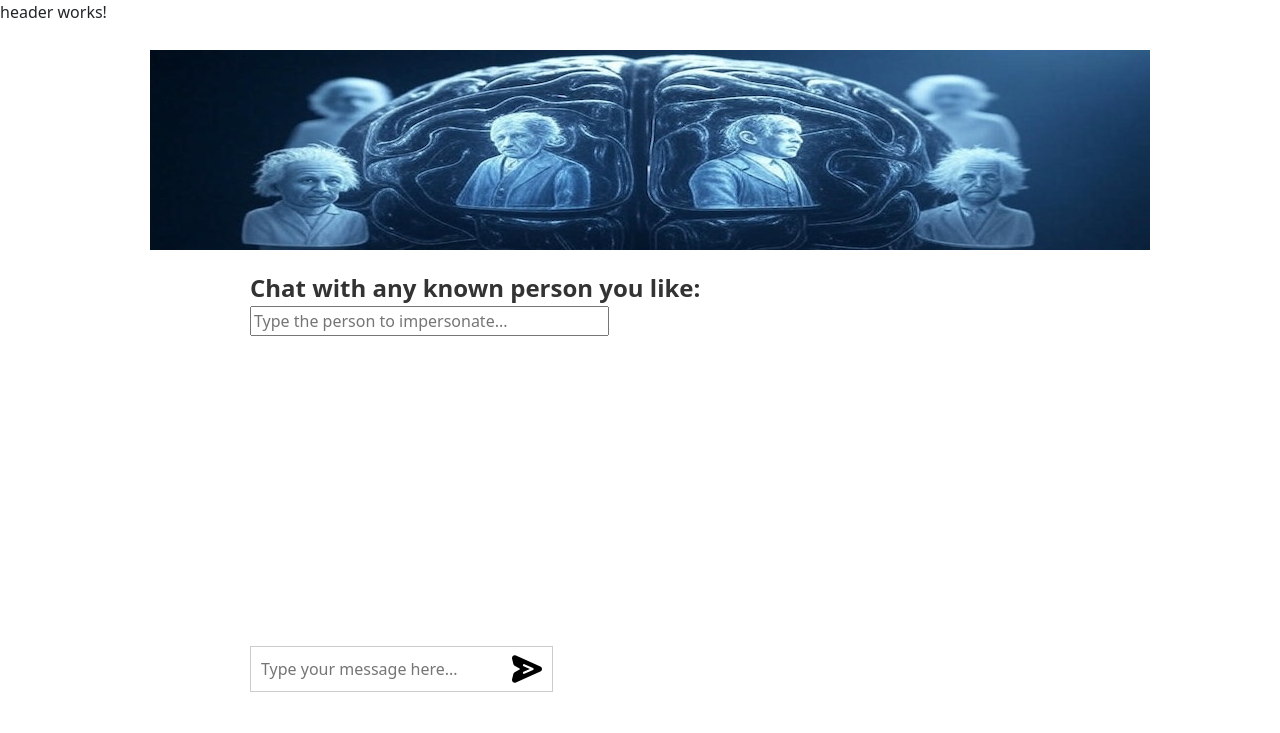
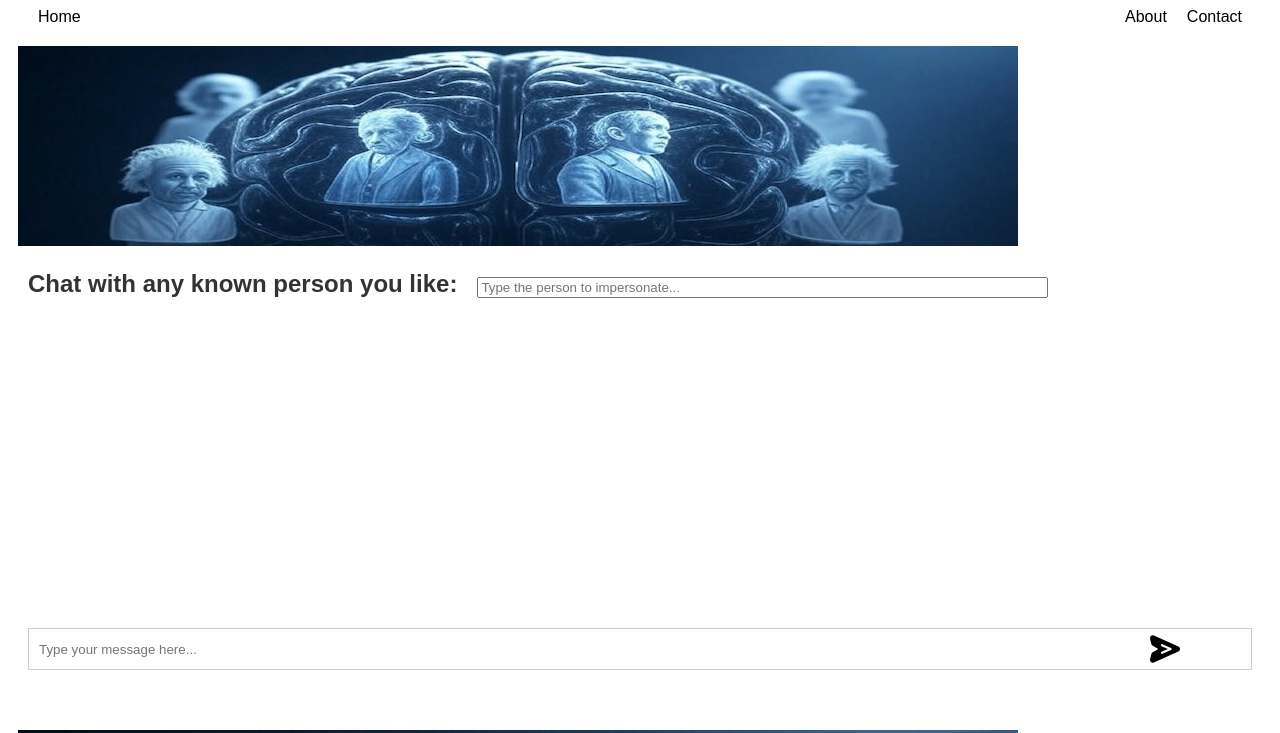
Before and after one commit to cluebbe/ai-impersonator-angular, an Angular app: page / in a window 1280 px wide. Shown: the top 733 px of the page. Built offline with nearby package versions, Linux system fonts and the light colour scheme.

Commit message:
removed bootstrap again. Added Navbar

```diff
--- a/angular.json
+++ b/angular.json
@@ -27,11 +27,10 @@
               }
             ],
             "styles": [
-              "src/styles.css",
-              "node_modules/bootstrap/dist/css/bootstrap.min.css"
+              "src/styles.css"
             ],
             "scripts": [
-              "node_modules/bootstrap/dist/js/bootstrap.min.js"
+
             ]
           },
           "configurations": {
--- a/src/app/app.routes.ts
+++ b/src/app/app.routes.ts
@@ -1,3 +1,7 @@
 import { Routes } from '@angular/router';
+import { ChatComponent } from './chat/chat.component';
 
-export const routes: Routes = [];
+export const routes: Routes = [
+    {path: '', component: ChatComponent},
+    {path: 'home', component: ChatComponent}
+];
--- a/src/app/chat/chat.component.css
+++ b/src/app/chat/chat.component.css
@@ -1,11 +1,11 @@
 .chat-container {
-    max-width: 1000px;
+    /*max-width: 1000px;*/
     margin: 10px auto;
     padding: 10px;
   }
 
 .chat-box {
-    max-width: 800px;
+    /*max-width: 900px;*/
     margin: 10px auto;
     padding: 10px;
   }
--- a/src/app/header/header.component.css
+++ b/src/app/header/header.component.css
@@ -0,0 +1,17 @@
+#container {
+    display: flex;
+    padding: 0px 30px;
+    .link{
+        cursor: pointer;
+        &:hover{
+            font-weight: bold;
+        }
+    }
+    #links {
+        flex-grow: 1;
+        display: flex;
+        gap: 20px;
+        justify-content: right;
+
+    }
+}
--- a/src/app/header/header.component.html
+++ b/src/app/header/header.component.html
@@ -1 +1,7 @@
-<p>header works!</p>
+<div id="container">
+    <div class="link" id="home" routerlink="home">Home</div>
+    <div id="links">
+        <div class="link" routerLink="about">About</div>
+        <div class="link" routerLink="contact">Contact</div>
+    </div>
+</div>
--- a/src/styles.css
+++ b/src/styles.css
@@ -1 +1,4 @@
 /* You can add global styles to this file, and also import other style files */
+body{
+    font-family: Arial, Helvetica, sans-serif;
+}
```
